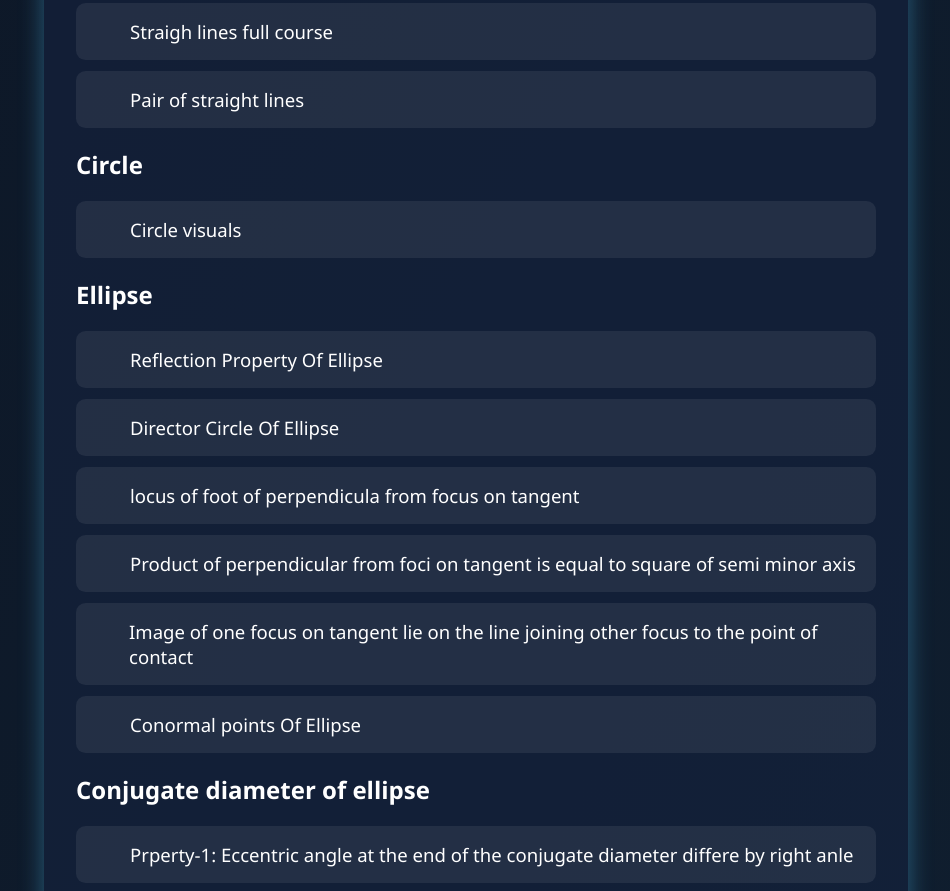
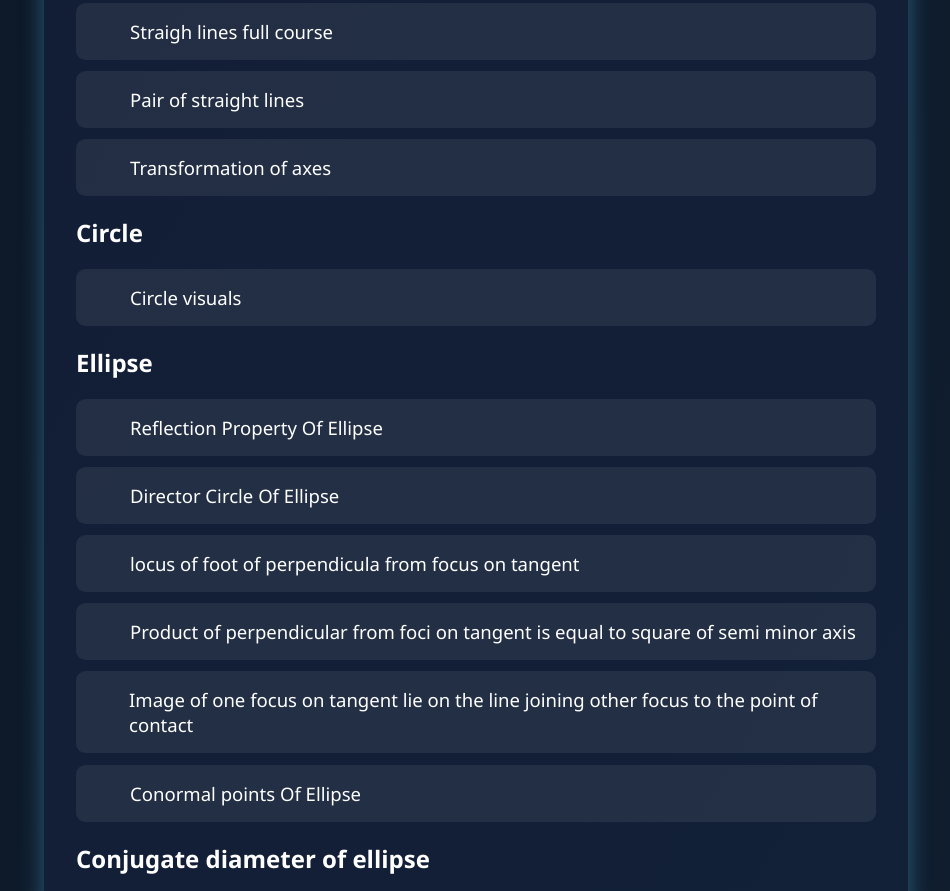
Before and after one commit to awargis/coin-rotation-paradox, a plain HTML site: page animations.html in a window 1280 px wide. Shown: the part 4698-5589 px from the top of the page, without its empty margins (164-1114 px from the left). Drawn offline with Linux system fonts and the light colour scheme.

Commit message:
Update animations.html

```diff
--- a/animations.html
+++ b/animations.html
@@ -181,6 +181,10 @@
  <li><i class="fas fa-arc"></i> <a href="  kapi_s_coordinate_geometry_lab_jee_mains_advanced_smartboard_edition.html"> Straigh lines full course </a></li>
 
         <li><i class="fas fa-arc"></i> <a href="  conic_genesis_pair_of_straight_lines_3d_three_js_jee_master_studio.html"> Pair of straight lines </a></li>
+       <li><i class="fas fa-arc"></i> <a href="   architectural_3d_cad_studio_shifting_of_origin_transformation_of_axes_jee_advanced (1).html"> Transformation of axes </a></li>
+
+
+
 
 
          <h2> Circle </h2>
```
